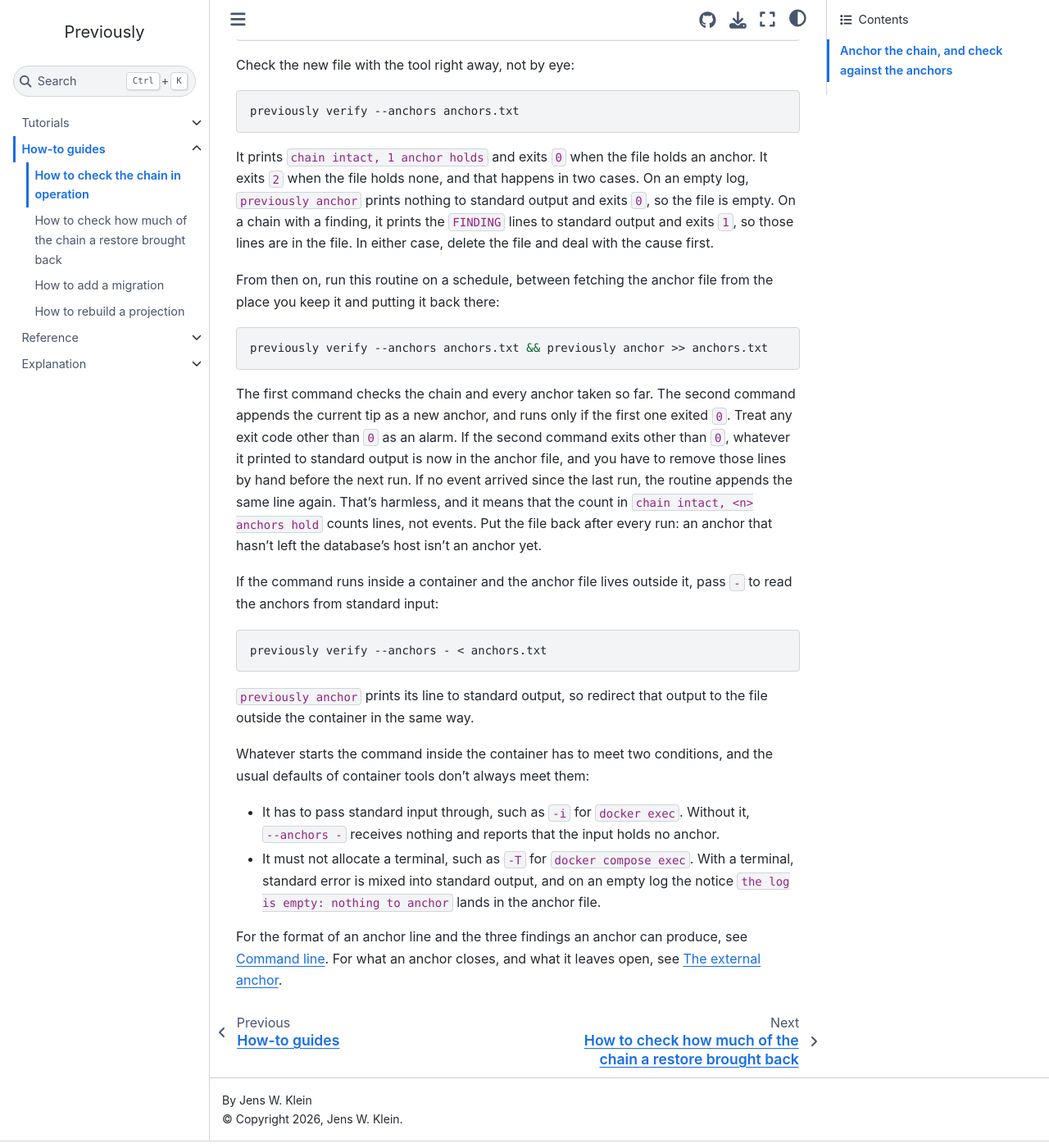
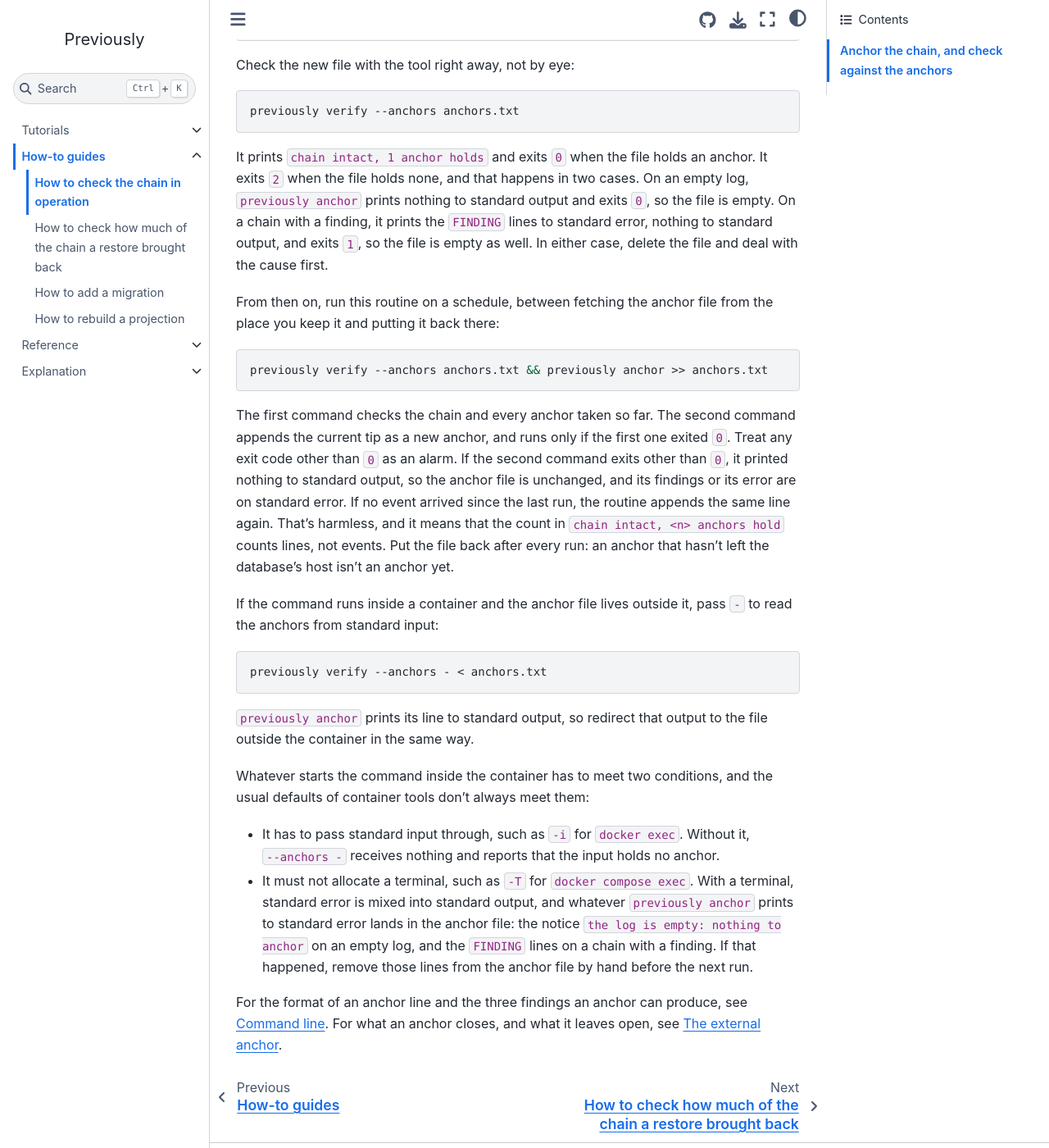
Before and after one commit to jensens/previously, a Sphinx documentation site: the page built from docs/how-to/verify-the-chain.md, in a window 1280 px wide and 1400 px high, scrolled down 1085 px. Shown: the whole window at 82% size. Built offline with Sphinx 7.4.7 and the Sphinx Book theme 1.1.4, drawn with Linux system fonts in a browser that asks for light colours.

Commit message:
anchor: print findings to standard error
`previously anchor` printed its FINDING lines to standard output, which
the documented routine appends to the anchor file with `>>`; the next
`verify --anchors` then refused the file as an input error (exit 2)
instead of reporting the finding (exit 1). The findings now go to
standard error, standard output holds an anchor line or nothing, and the
exit code stays 1. `verify` is unchanged.

Measured: with the findings moved back to standard output,
test_anchor_says_nothing_on_an_empty_log_and_refuses_a_broken_chain
fails on `out == ""` while the eleven other anchor tests stay green;
restored, all twelve pass. The T201 count stays at 24.

The reference and the how-to follow: the anchor file stays empty after a
first anchor on a broken chain, a failed second command leaves the file
unchanged, and an allocated terminal is now the one way findings reach
the file.

Assisted-By: Claude Opus 5.5 <noreply@anthropic.com>

```diff
--- a/docs/how-to/verify-the-chain.md
+++ b/docs/how-to/verify-the-chain.md
@@ -47,7 +47,7 @@ previously verify --anchors anchors.txt
 It prints `chain intact, 1 anchor holds` and exits `0` when the file holds an anchor.
 It exits `2` when the file holds none, and that happens in two cases.
 On an empty log, `previously anchor` prints nothing to standard output and exits `0`, so the file is empty.
-On a chain with a finding, it prints the `FINDING` lines to standard output and exits `1`, so those lines are in the file.
+On a chain with a finding, it prints the `FINDING` lines to standard error, nothing to standard output, and exits `1`, so the file is empty as well.
 In either case, delete the file and deal with the cause first.
 
 From then on, run this routine on a schedule, between fetching the anchor file from the place you keep it and putting it back there:
@@ -59,7 +59,7 @@ previously verify --anchors anchors.txt && previously anchor >> anchors.txt
 The first command checks the chain and every anchor taken so far.
 The second command appends the current tip as a new anchor, and runs only if the first one exited `0`.
 Treat any exit code other than `0` as an alarm.
-If the second command exits other than `0`, whatever it printed to standard output is now in the anchor file, and you have to remove those lines by hand before the next run.
+If the second command exits other than `0`, it printed nothing to standard output, so the anchor file is unchanged, and its findings or its error are on standard error.
 If no event arrived since the last run, the routine appends the same line again.
 That's harmless, and it means that the count in `chain intact, <n> anchors hold` counts lines, not events.
 Put the file back after every run: an anchor that hasn't left the database's host isn't an anchor yet.
@@ -77,7 +77,8 @@ Whatever starts the command inside the container has to meet two conditions, and
 - It has to pass standard input through, such as `-i` for `docker exec`.
   Without it, `--anchors -` receives nothing and reports that the input holds no anchor.
 - It must not allocate a terminal, such as `-T` for `docker compose exec`.
-  With a terminal, standard error is mixed into standard output, and on an empty log the notice `the log is empty: nothing to anchor` lands in the anchor file.
+  With a terminal, standard error is mixed into standard output, and whatever `previously anchor` prints to standard error lands in the anchor file: the notice `the log is empty: nothing to anchor` on an empty log, and the `FINDING` lines on a chain with a finding.
+  If that happened, remove those lines from the anchor file by hand before the next run.
 
 For the format of an anchor line and the three findings an anchor can produce, see {ref}`cli-reference`.
 For what an anchor closes, and what it leaves open, see {ref}`external-anchor`.
```
Also changed, not shown: docs/reference/cli.md (+2 -1 lines), 2 other files.
